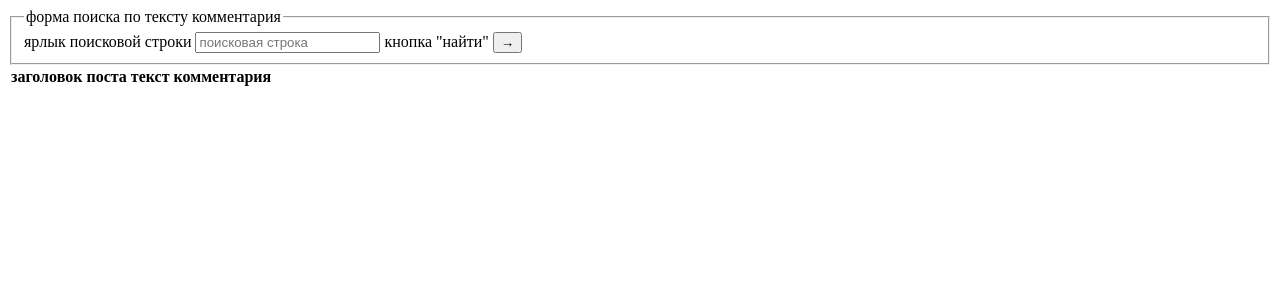
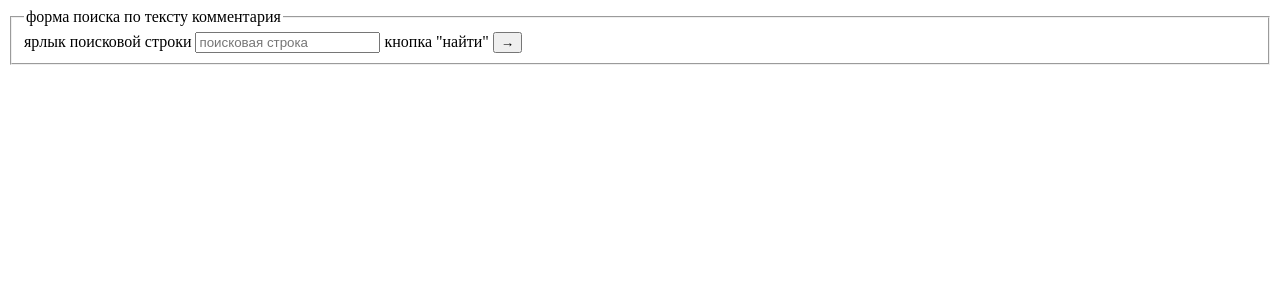
Before and after one commit to shatrovalexey/test179, a PHP site: page /public/index.html in a window 1280 px wide. Shown: the top 300 px of the page. Run offline with PHP 8.4, Linux system fonts and the light colour scheme; lists and menus that the app fills with data are empty.

Commit message:
first commit

```diff
--- a/public/css/style.css
+++ b/public/css/style.css
@@ -7,3 +7,6 @@
     font-size: 150%;
     font-weight: bold;
 }
+.search-table:not(:has(tbody > tr)) {
+	display: none;
+}
--- a/src/Request.php
+++ b/src/Request.php
@@ -15,8 +15,6 @@ class Request extends Base
     */
     protected function _getResponse(string $url): ?string
     {
-        return file_get_contents('data' . $url . '.json');
-
         $ch = curl_init( "{$this->_config['origin']}{$url}");
         curl_setopt_array($ch, $this->_config['opts']);
 
```
